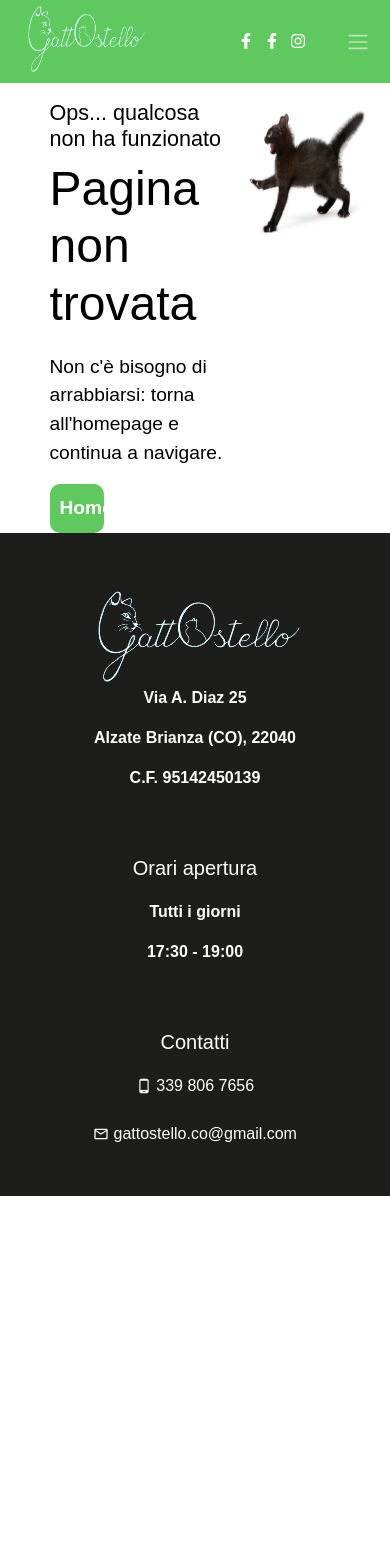
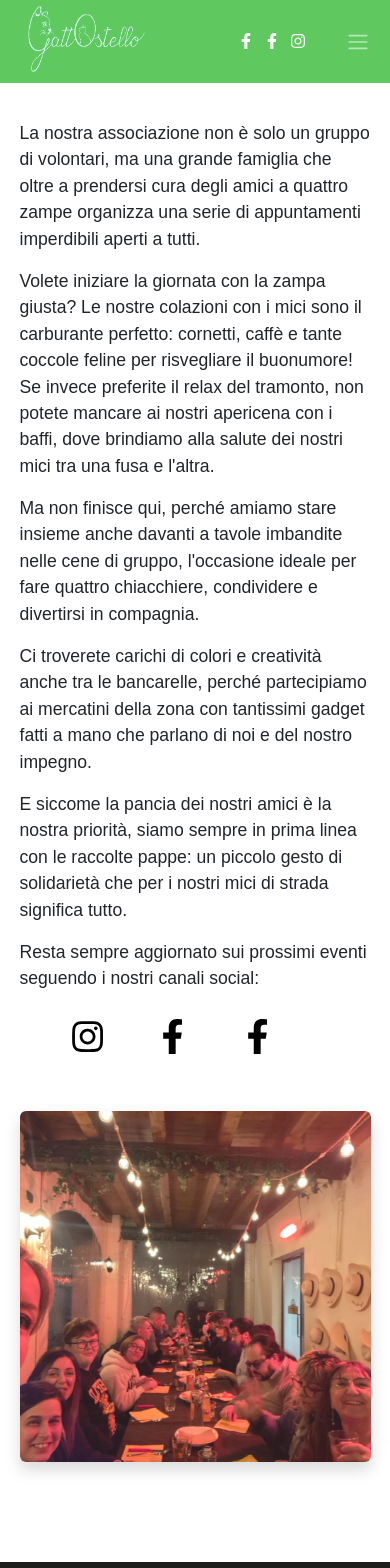
Before and after one commit to StefanoSalaa98/Gattostello, a React (Vite) app in the folder frontend/: page /eventi in a window 390 px wide. Shown: the top 1568 px of the page. Before the commit the page ends 1196 px from the top, so only its background shows below. Built offline with nearby package versions, Linux system fonts and the light colour scheme.

Commit message:
Sostiuisci pagina Novità con pagina Eventi

```diff
--- a/frontend/src/App.jsx
+++ b/frontend/src/App.jsx
@@ -10,7 +10,7 @@ import Unisciti from './pages/Unisciti'
 import AdottaUnGatto from './pages/AdottaUnGatto';
 import ExOspiti from './pages/ExOspiti';
 import Info from './pages/Info';
-import Novita from './pages/Novita';
+import Eventi from './pages/Eventi';
 import Sostienici from './pages/Sostienici'
 import ScrollToTop from './components/ScrollToTop';
 import NotFoundPage from './pages/NotFondPage';
@@ -39,7 +39,7 @@ function App() {
             </Route>
             <Route path="/ex-ospiti" element={<ExOspiti />}></Route>
             <Route path="/unisciti" element={<Unisciti />}></Route>
-            <Route path="/novita" element={<Novita />}></Route>
+            <Route path="/eventi" element={<Eventi />}></Route>
             <Route path="*" element={<NotFoundPage />} />
           </Route>
         </Routes>
--- /dev/null
+++ b/frontend/src/css/Eventi.css
@@ -0,0 +1,91 @@
+.carousel-container {
+    display: flex;
+    align-items: flex-start;
+    width: 90%;
+    margin: 0 auto;
+    padding-top: 120px;
+    margin-bottom: 100px;
+
+    .testo {
+        width: 50%;
+        padding-right: 20px;
+        font-size: 1.1em;
+
+        .icona {
+            color: black;
+            font-size: 2em;
+            margin-left: 50px;
+        }
+    }
+
+    .immagine {
+        width: 50%;
+        aspect-ratio: 1;
+    }
+}
+
+.zoom-img {
+    width: 100%;
+    aspect-ratio: 1;
+    object-fit: cover;
+    animation: slowZoom 10s linear forwards;
+}
+
+@keyframes slowZoom {
+    from {
+        transform: scale(1);
+        opacity: 0.75;
+    }
+
+    to {
+        transform: scale(1.15);
+        opacity: 1;
+    }
+}
+
+@media (max-width: 1024px) {
+
+    .carousel-container {
+        display: block;
+
+        .testo {
+            width: 80%;
+            margin: 0 auto;
+            padding-right: 0;
+            margin-bottom: 50px;
+        }
+
+        .immagine {
+            margin: 0 auto;
+            width: 80%;
+        }
+    }
+}
+
+@media (max-width: 768px) {
+
+    .carousel-container {
+
+        .testo {
+            width: 90%;
+        }
+
+        .immagine {
+            width: 90%;
+        }
+    }
+}
+
+@media (max-width: 480px) {
+
+    .carousel-container {
+
+        .testo {
+            width: 100%;
+        }
+
+        .immagine {
+            width: 100%;
+        }
+    }
+}
--- a/frontend/src/css/Novità.css
+++ /dev/null
@@ -1,86 +0,0 @@
-.news-container {
-    display: flex;
-    flex-wrap: wrap;
-    justify-content: flex-start;
-    width: 90%;
-    margin: 0 auto;
-    column-gap: 4%;
-    row-gap: 50px;
-    padding-top: 140px;
-    margin-bottom: 100px;
-
-    .immagine {
-        width: 30%;
-
-        img {
-            width: 100%;
-            aspect-ratio: 1;
-            transition: transform 1s ease;
-        }
-
-        img:hover {
-            transform: scale(1.1);
-            cursor: pointer;
-        }
-    }
-}
-
-.fullscreen {
-    position: fixed;
-    top: 0;
-    left: 0;
-    width: 100vw;
-    height: 100vh;
-    background: rgba(0, 0, 0, 0.8);
-
-    display: flex;
-    justify-content: center;
-    align-items: center;
-
-    z-index: 999999999999999999;
-}
-
-.fullscreen-card {
-    padding: 50px;
-    max-width: 800px;
-    width: 50%;
-    aspect-ratio: 1;
-    border-radius: 10px;
-}
-
-.fullscreen-card img {
-    width: 100%;
-    aspect-ratio: 1;
-}
-
-.fullscreen-card img:hover {
-    cursor: pointer;
-}
-
-@media (max-width: 1024px) {
-
-    .news-container {
-        .immagine {
-            width: 48%;
-        }
-    }
-}
-
-@media (max-width: 768px) {
-
-    .news-container {
-        .immagine {
-            width: 70%;
-            margin: 0 auto;
-        }
-    }
-}
-
-@media (max-width: 480px) {
-
-    .news-container {
-        .immagine {
-            width: 90%;
-        }
-    }
-}
--- /dev/null
+++ b/frontend/src/pages/Eventi.jsx
@@ -0,0 +1,71 @@
+import { useEffect, useState } from "react";
+import "../css/Eventi.css";
+import { FaFacebookF } from "react-icons/fa";
+import { FaInstagram } from "react-icons/fa";
+
+export default function Eventi() {
+
+    // prendo tutti i file immagine presenti nel percorso specificato
+    const images = Object.values(
+        import.meta.glob("/public/img/eventi/*.{jpg,png,jpeg}", {
+            eager: true,  // importa subito tutte le immagini appena carica il componente
+            as: "url"  // fa sì che ogni immagine venga trasformata nel suo percorso URL stringa
+        })
+    );
+
+    // variabile di stato dell'indice lista immagini
+    const [currentIndex, setCurrentIndex] = useState(0);
+
+    useEffect(() => {
+        const interval = setInterval(() => {
+            setCurrentIndex((prev) =>
+                // se ho raggounto l'ultima img ricomincio da capo altrimenti faccio +1
+                prev === images.length - 1 ? 0 : prev + 1
+            );
+        }, 10000); // ogni 3 secondi
+
+        return () => clearInterval(interval);
+    }, [images.length]); // aggiorno l'effetto solo se cambia il numero immagini
+
+    return (
+        <>
+            <div className="carousel-container">
+                <div className="testo">
+                    <p>
+                        La nostra associazione non è solo un gruppo di volontari, ma una grande famiglia che oltre a prendersi cura degli amici a quattro zampe organizza una serie di
+                        appuntamenti imperdibili aperti a tutti.
+                    </p>
+                    <p>
+                        Volete iniziare la giornata con la zampa giusta? Le nostre colazioni con i mici sono il carburante perfetto: cornetti, caffè e tante coccole feline per risvegliare il buonumore! Se invece preferite il relax del tramonto, non potete mancare ai nostri apericena con i baffi, dove brindiamo alla salute dei nostri mici tra una fusa e l'altra.
+                    </p>
+                    <p>
+                        Ma non finisce qui, perché amiamo stare insieme anche davanti a tavole imbandite nelle cene di gruppo, l'occasione ideale per fare quattro chiacchiere, condividere e divertirsi in compagnia.
+                    </p>
+                    <p>
+                        Ci troverete carichi di colori e creatività anche tra le bancarelle, perché partecipiamo ai mercatini della zona con tantissimi gadget fatti a mano che parlano di noi e del nostro impegno.
+                    </p>
+                    <p>
+                        E siccome la pancia dei nostri amici è la nostra priorità, siamo sempre in prima linea con le raccolte pappe: un piccolo gesto di solidarietà che per i nostri mici di strada significa tutto.
+                    </p>
+                    <p>
+                        Resta sempre aggiornato sui prossimi eventi seguendo i nostri canali social:
+                    </p>
+                    <div className="testa">
+                        <a className="icona" href="https://www.instagram.com/gattostello.odv/"><FaInstagram /></a>
+                        <a className="icona" href="https://www.facebook.com/ilGattostello"><FaFacebookF /></a>
+                        <a className="icona" href="https://www.facebook.com/profile.php?id=100087577566537&locale=it_IT"><FaFacebookF /></a>
+                    </div>
+                </div>
+                <div className="immagine  overflow-hidden rounded shadow">
+                    <img
+                        key={currentIndex}
+                        src={images[currentIndex]}
+                        alt="carosello"
+                        className="zoom-img img-fluid w-100"
+                    />
+                </div>
+            </div >
+        </>
+    )
+
+}
```
